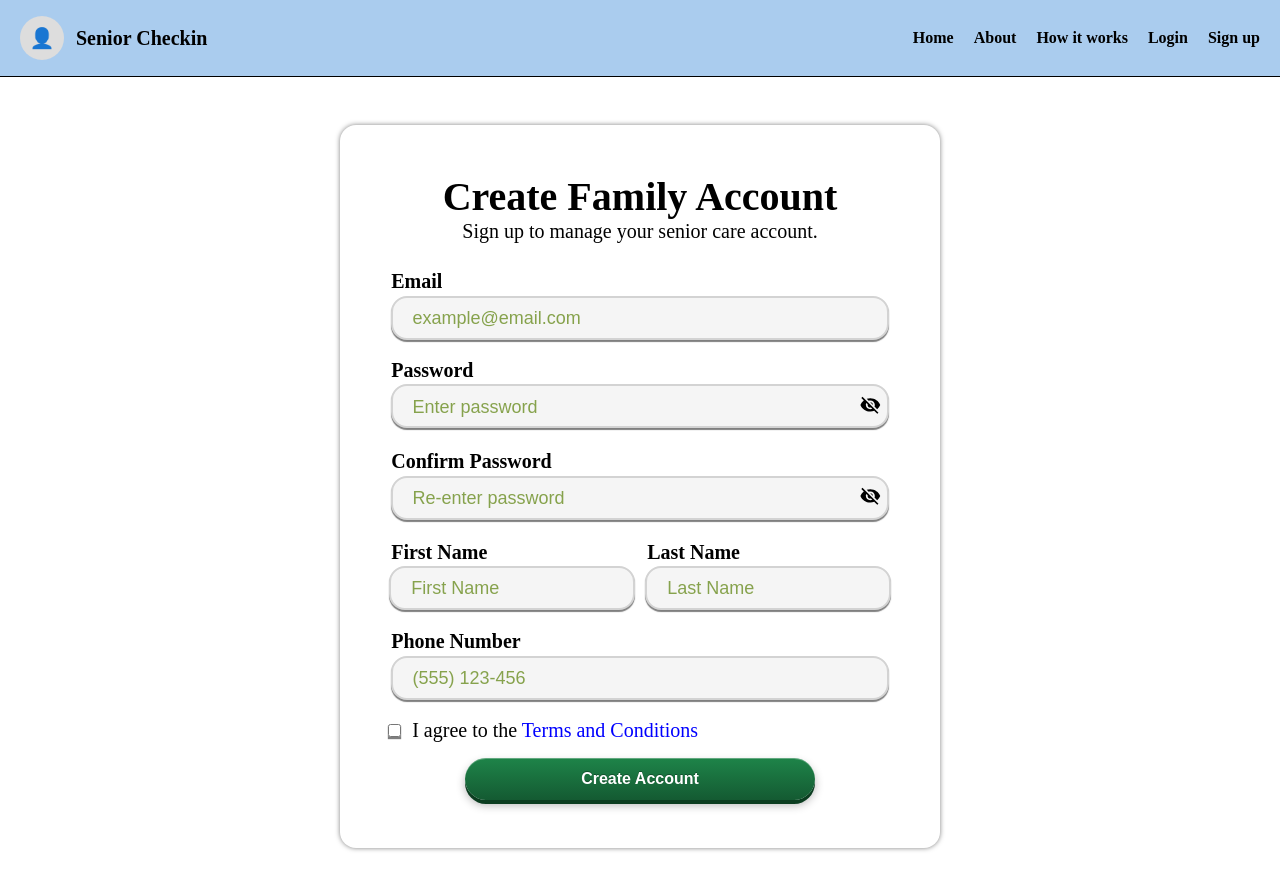
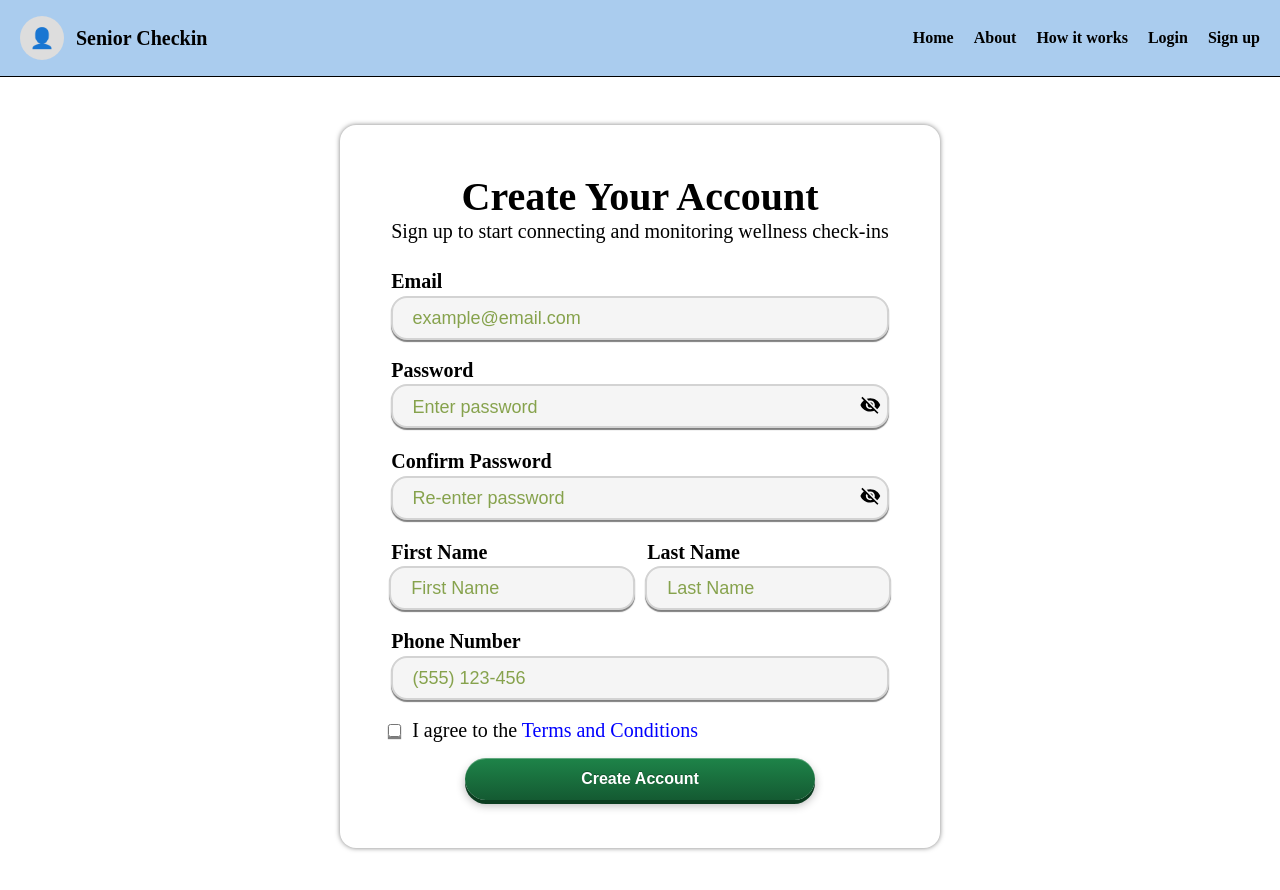
Before and after one commit to nhcarrigan-spring-2026-cohort/azure-lotus, a React (Vite) app in the folder frontend/: page /signup in a window 1280 px wide. Shown: the top 890 px of the page. Built offline with nearby package versions, Linux system fonts and the light colour scheme; no server answers.

Commit message:
update registration form

```diff
--- a/frontend/src/api/auth.js
+++ b/frontend/src/api/auth.js
@@ -29,7 +29,6 @@ export const registerRequest = async ({
   email,
   phoneNumber,
   password,
-  role,
 }) => {
   try {
     const { data } = await api.post('/auth/register', {
@@ -38,7 +37,6 @@ export const registerRequest = async ({
       email,
       phone_number: phoneNumber,
       password,
-      roles: role,
     });
     return data;
   } catch (e) {
--- a/frontend/src/components/FamilyRegistrationForm.jsx
+++ b/frontend/src/components/CreateAccount.jsx
@@ -1,4 +1,4 @@
-import styles from './FamilyRegistrationForm.module.css';
+import styles from './CreateAccount.module.css';
 import Input from './ui/Input';
 import Button from './ui/Button';
 import { IoMdEye, IoMdEyeOff } from 'react-icons/io';
@@ -8,7 +8,7 @@ import { useMutation } from '@tanstack/react-query';
 import { registerRequest } from '../api/auth.js';
 import { useNavigate } from 'react-router';
 
-export default function FamilyRegistrationForm() {
+export default function CreateAccount() {
   const navigate = useNavigate();
 
   const register = useMutation({
@@ -121,17 +121,16 @@ export default function FamilyRegistrationForm() {
         lastname: formData.lastName,
         email: formData.email,
         phoneNumber: formData.phone,
-        password: formData.password,
-        role: 'family',
+        password: formData.password
       });
     }
   };
 
   return (
     <div className={styles.formContainer}>
-      <h1 className={styles.title}>Create Family Account</h1>
+      <h1 className={styles.title}>Create Your Account</h1>
       <p className={styles.subtitle}>
-        Sign up to manage your senior care account.
+        Sign up to start connecting and monitoring wellness check-ins
       </p>
       <form onSubmit={handleSubmit}>
         <div className={styles.formGroup}>
--- a/frontend/src/pages/Signup.jsx
+++ b/frontend/src/pages/Signup.jsx
@@ -1,11 +1,11 @@
 import useTitle from '../components/hooks/useTitle';
-import FamilyRegistrationForm from '../components/FamilyRegistrationForm';
+import CreateAccount from '../components/CreateAccount';
 
 export default function signup() {
   useTitle('Sign Up');
   return (
     <>
-      <FamilyRegistrationForm />
+      <CreateAccount/>
     </>
   );
 }
```
Also changed, not shown: frontend/src/components/CreateAccount.module.css (renamed from frontend/src/components/FamilyRegistrationForm.module.css).
